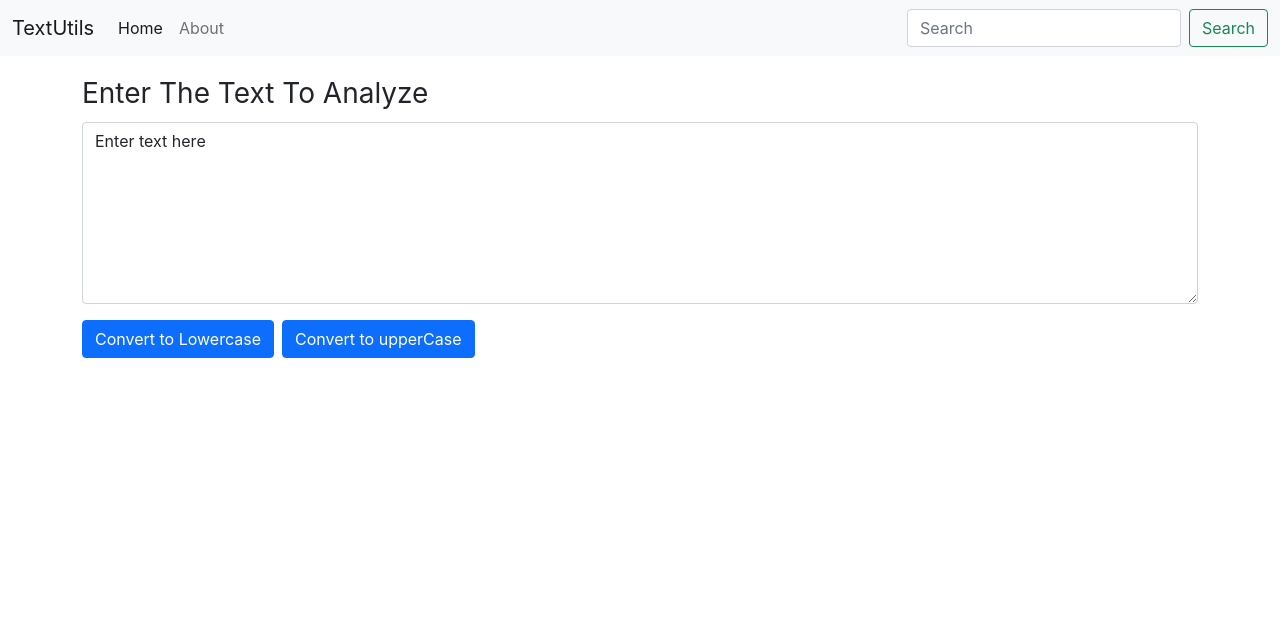
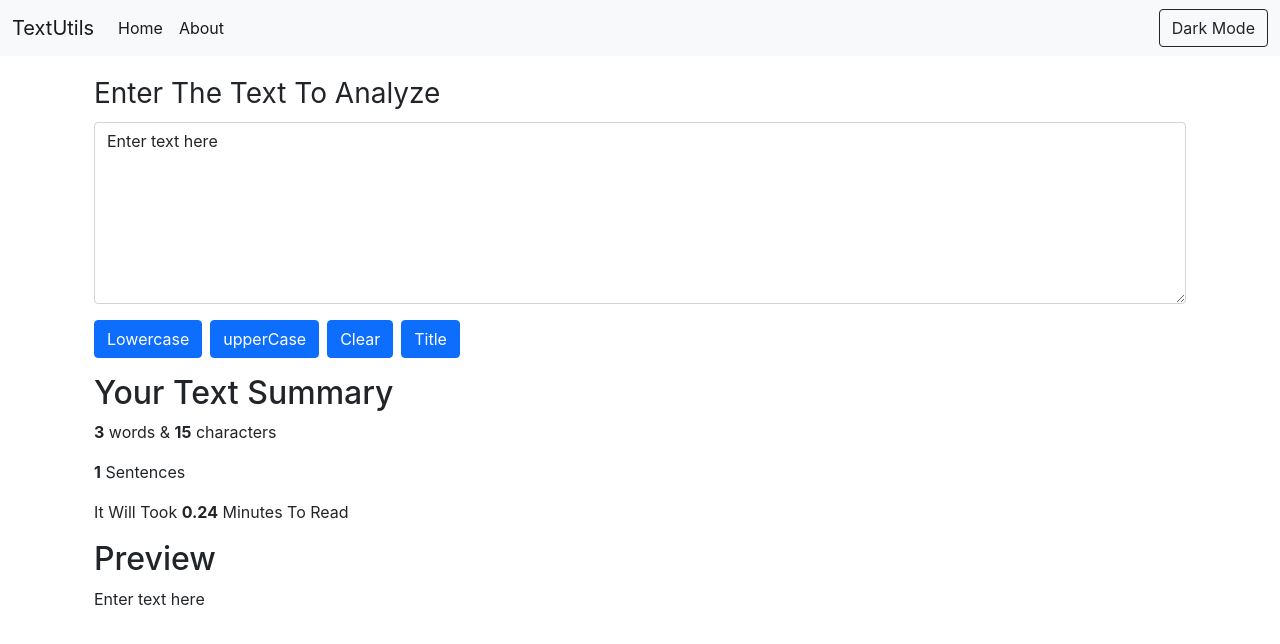
Before and after one commit to KashishGoyal905/ReactProject, a React (Create React App) app: page / in a window 1280 px wide. Shown: the top 644 px of the page. Built offline with nearby package versions, Linux system fonts and the light colour scheme.

Commit message:
trying dark mode

```diff
--- a/src/Components/Navbar.js
+++ b/src/Components/Navbar.js
@@ -5,7 +5,7 @@ import PropTypes from 'prop-types'
 export default function Navbar(props) {
     return (
         <>
-            <nav className="navbar navbar-expand-lg navbar-light bg-light">
+            <nav className="navbar navbar-expand-lg navbar-light bg-light border-dark">
                 <div className="container-fluid">
                     <a className="navbar-brand" href="/">{props.title}</a>
                     <button className="navbar-toggler" type="button" data-bs-toggle="collapse" data-bs-target="#navbarSupportedContent" aria-controls="navbarSupportedContent" aria-expanded="false" aria-label="Toggle navigation">
@@ -17,12 +17,11 @@ export default function Navbar(props) {
                                 <a className="nav-link active" aria-current="page" href="/">Home</a>
                             </li>
                             <li className="nav-item">
-                                <a className="nav-link" href="/">{props.about}</a>
+                                <a className="nav-link active" href="/">{props.about}</a>
                             </li>
                         </ul>
                         <form className="d-flex">
-                            <input className="form-control me-2" type="search" placeholder="Search" aria-label="Search" />
-                            <button className="btn btn-outline-success" type="submit">Search</button>
+                            <button className="btn btn-outline-success text-dark border-dark" type="submit">Dark Mode</button>
                         </form>
                     </div>
                 </div>
--- a/src/Components/TextForm.js
+++ b/src/Components/TextForm.js
@@ -11,6 +11,20 @@ export default function TextForm(props) {
         let newText = text.toUpperCase();
         setText(newText);
     }
+    function clearTextClick() {
+        let newText = '';
+        setText(newText);
+    }
+    function titleTextClick() {
+        let newText;
+        newText = text.toLowerCase().split(' ');
+        for (var i = 0; i < newText.length; i++) {
+            // console.log(newText);
+            newText[i] = newText[i].charAt(0).toUpperCase() + newText[i].slice(1);
+        }
+        newText.join(' ');
+        setText(newText.join(' '));
+    }
     function onChange(event) {
         // console.dir(event);
         setText(event.target.value);
@@ -18,13 +32,25 @@ export default function TextForm(props) {
     // its a hook state `setText` is a fuction to change text value
     const [text, setText] = useState('Enter text here');
     return (
-        <div>
-            <div className="mb-3">
-                <label htmlFor="exampleFormControlTextarea1" className="form-label text-capitalize fs-3">{props.heading}</label>
-                <textarea className="form-control" id="exampleFormControlTextarea1" onChange={onChange} value={text} rows="7"></textarea>
+        <>
+            <div className="container">
+                <div className="mb-3">
+                    <label htmlFor="exampleFormControlTextarea1" className="form-label text-capitalize fs-3">{props.heading}</label>
+                    <textarea className="form-control" id="exampleFormControlTextarea1" onChange={onChange} value={text} rows="7"></textarea>
+                </div>
+                <button className="btn btn-primary" onClick={lowercaseButtonClick}>Lowercase</button>
+                <button className="btn btn-primary mx-2" onClick={uppercaseButtonClick}>upperCase</button>
+                <button className="btn btn-primary" onClick={clearTextClick}>Clear</button>
+                <button className="btn btn-primary mx-2" onClick={titleTextClick}>Title</button>
             </div>
-            <button className="btn btn-primary" onClick={lowercaseButtonClick}>Convert to Lowercase</button>
-            <button className="btn btn-primary mx-2" onClick={uppercaseButtonClick}>Convert to upperCase</button>
-        </div>
+            <div className="container my-3">
+                <h2>Your Text Summary</h2>
+                <p><b>{text.split(" ").length}</b> words & <b>{text.length}</b> characters</p>
+                <p><b>{text.split("\n").length}</b> Sentences</p>
+                <p>It Will Took <b>{0.08 * text.split(" ").length}</b> Minutes To Read</p>
+                <h2>Preview</h2>
+                <p>{text}</p>
+            </div>
+        </>
     )
 }
```
